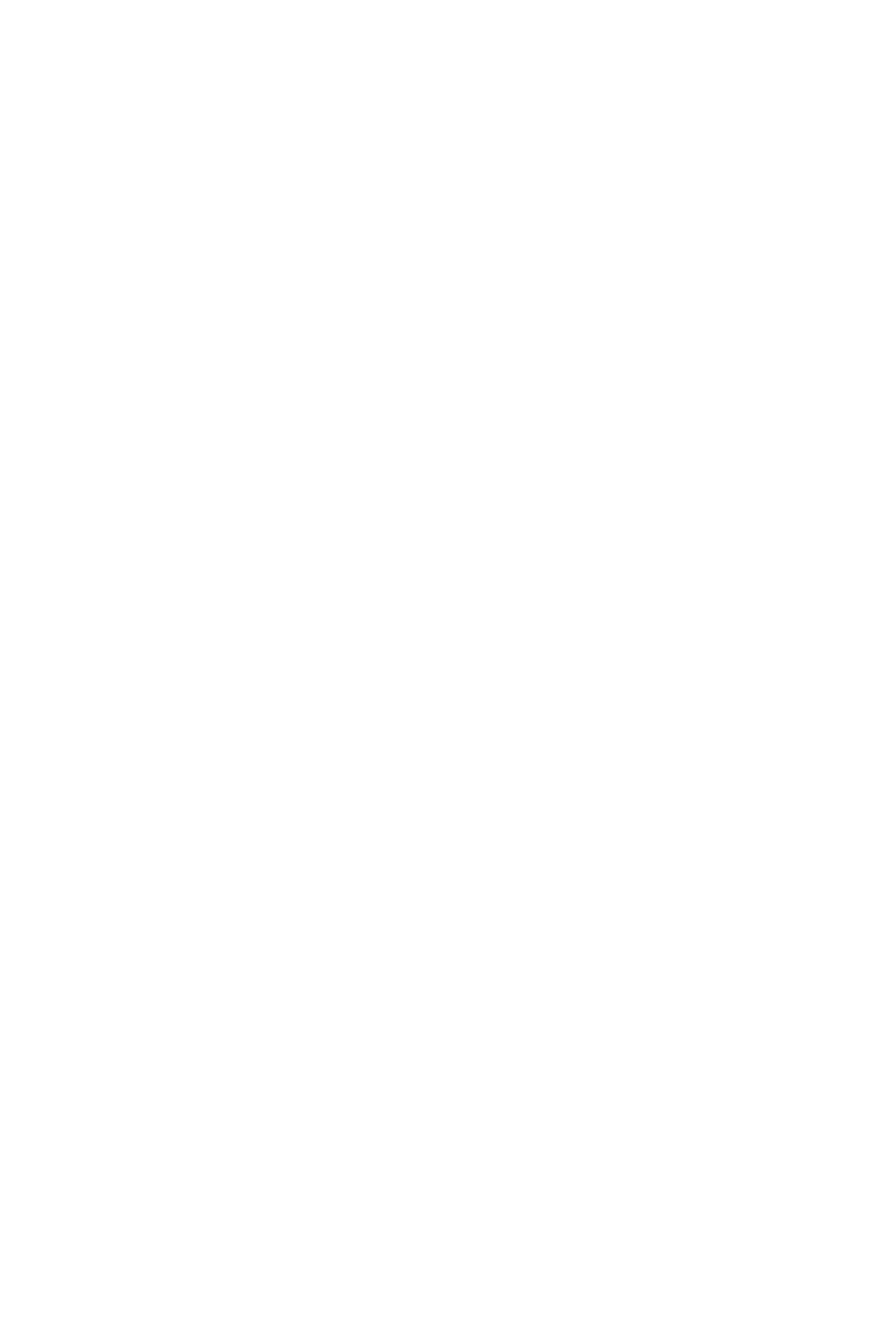
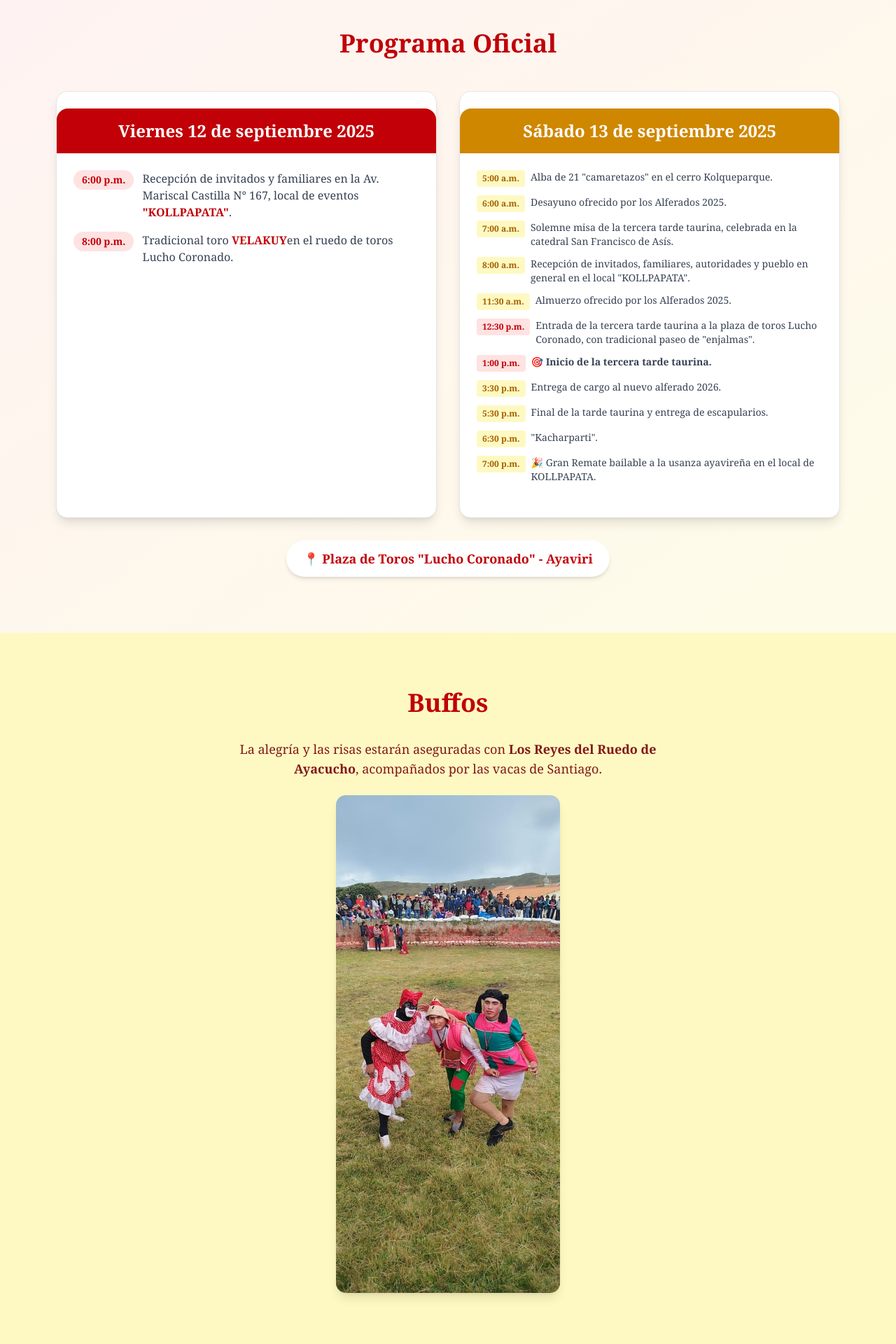
Before and after one commit to WilliansMZ/corrida-ayaviri, a Next.js app: page / in a window 1280 px wide. Shown: the part 2980-4900 px from the top of the page at 70% size. Before the commit the page ends 2942 px from the top, so only its background shows below. Built offline with nearby package versions, Linux system fonts and the light colour scheme.

Commit message:
Landing page completa

```diff
--- a/src/app/page.tsx
+++ b/src/app/page.tsx
@@ -210,6 +210,218 @@ export default function Home() {
         </div>
       </section>
 
+      {/* Programa del Evento */}
+      <section className="py-20 bg-gradient-to-br from-red-50 to-yellow-50">
+        <div className="max-w-6xl mx-auto px-4">
+          <h2 className="text-3xl sm:text-4xl font-bold text-red-700 mb-12 text-center">
+            Programa Oficial
+          </h2>
+
+          <div className="grid grid-cols-1 lg:grid-cols-2 gap-8">
+            {/* Viernes 12 de septiembre */}
+            <Card className="rounded-2xl shadow-lg overflow-hidden bg-white">
+              <CardContent className="p-6">
+                <div className="bg-red-700 text-white p-4 -m-6 mb-6 rounded-t-2xl">
+                  <h3 className="text-2xl font-bold text-center">
+                    Viernes 12 de septiembre 2025
+                  </h3>
+                </div>
+
+                <div className="space-y-4">
+                  <div className="flex items-start gap-3">
+                    <div className="bg-red-100 text-red-700 px-3 py-1 rounded-full text-sm font-semibold min-w-fit">
+                      6:00 p.m.
+                    </div>
+                    <p className="text-gray-700">
+                      Recepción de invitados y familiares en la Av. Mariscal Castilla N° 167,
+                      local de eventos <span className="font-bold text-red-700">&quot;KOLLPAPATA&quot;</span>.
+                    </p>
+                  </div>
+
+                  <div className="flex items-start gap-3">
+                    <div className="bg-red-100 text-red-700 px-3 py-1 rounded-full text-sm font-semibold min-w-fit">
+                      8:00 p.m.
+                    </div>
+                    <p className="text-gray-700">
+                      Tradicional toro <span className="font-bold text-red-700">VELAKUY</span>
+                      en el ruedo de toros Lucho Coronado.
+                    </p>
+                  </div>
+                </div>
+              </CardContent>
+            </Card>
+
+
+            {/* Sábado 13 de septiembre */}
+            <Card className="rounded-2xl shadow-lg overflow-hidden bg-white">
+              <CardContent className="p-6">
+                <div className="bg-yellow-600 text-white p-4 -m-6 mb-6 rounded-t-2xl">
+                  <h3 className="text-2xl font-bold text-center">
+                    Sábado 13 de septiembre 2025
+                  </h3>
+                </div>
+
+                <div className="space-y-3 text-sm">
+                  <div className="flex items-start gap-2">
+                    <div className="bg-yellow-100 text-yellow-700 px-2 py-1 rounded text-xs font-semibold min-w-fit">
+                      5:00 a.m.
+                    </div>
+                    <p className="text-gray-700">
+                      Alba de 21 &quot;camaretazos&quot; en el cerro Kolqueparque.
+                    </p>
+                  </div>
+
+                  <div className="flex items-start gap-2">
+                    <div className="bg-yellow-100 text-yellow-700 px-2 py-1 rounded text-xs font-semibold min-w-fit">
+                      6:00 a.m.
+                    </div>
+                    <p className="text-gray-700">
+                      Desayuno ofrecido por los Alferados 2025.
+                    </p>
+                  </div>
+
+                  <div className="flex items-start gap-2">
+                    <div className="bg-yellow-100 text-yellow-700 px-2 py-1 rounded text-xs font-semibold min-w-fit">
+                      7:00 a.m.
+                    </div>
+                    <p className="text-gray-700">
+                      Solemne misa de la tercera tarde taurina, celebrada en la catedral San Francisco de Asís.
+                    </p>
+                  </div>
+
+                  <div className="flex items-start gap-2">
+                    <div className="bg-yellow-100 text-yellow-700 px-2 py-1 rounded text-xs font-semibold min-w-fit">
+                      8:00 a.m.
+                    </div>
+                    <p className="text-gray-700">
+                      Recepción de invitados, familiares, autoridades y pueblo en general en el local &quot;KOLLPAPATA&quot;.
+                    </p>
+                  </div>
+
+                  <div className="flex items-start gap-2">
+                    <div className="bg-yellow-100 text-yellow-700 px-2 py-1 rounded text-xs font-semibold min-w-fit">
+                      11:30 a.m.
+                    </div>
+                    <p className="text-gray-700">
+                      Almuerzo ofrecido por los Alferados 2025.
+                    </p>
+                  </div>
+
+                  <div className="flex items-start gap-2">
+                    <div className="bg-red-100 text-red-700 px-2 py-1 rounded text-xs font-bold min-w-fit">
+                      12:30 p.m.
+                    </div>
+                    <p className="text-gray-700 font-medium">
+                      Entrada de la tercera tarde taurina a la plaza de toros Lucho Coronado,
+                      con tradicional paseo de &quot;enjalmas&quot;.
+                    </p>
+                  </div>
+
+                  <div className="flex items-start gap-2">
+                    <div className="bg-red-100 text-red-700 px-2 py-1 rounded text-xs font-bold min-w-fit">
+                      1:00 p.m.
+                    </div>
+                    <p className="text-gray-700 font-bold">
+                      🎯 Inicio de la tercera tarde taurina.
+                    </p>
+                  </div>
+
+                  <div className="flex items-start gap-2">
+                    <div className="bg-yellow-100 text-yellow-700 px-2 py-1 rounded text-xs font-semibold min-w-fit">
+                      3:30 p.m.
+                    </div>
+                    <p className="text-gray-700">
+                      Entrega de cargo al nuevo alferado 2026.
+                    </p>
+                  </div>
+
+                  <div className="flex items-start gap-2">
+                    <div className="bg-yellow-100 text-yellow-700 px-2 py-1 rounded text-xs font-semibold min-w-fit">
+                      5:30 p.m.
+                    </div>
+                    <p className="text-gray-700">
+                      Final de la tarde taurina y entrega de escapularios.
+                    </p>
+                  </div>
+
+                  <div className="flex items-start gap-2">
+                    <div className="bg-yellow-100 text-yellow-700 px-2 py-1 rounded text-xs font-semibold min-w-fit">
+                      6:30 p.m.
+                    </div>
+                    <p className="text-gray-700">
+                      &quot;Kacharparti&quot;.
+                    </p>
+                  </div>
+
+                  <div className="flex items-start gap-2">
+                    <div className="bg-yellow-100 text-yellow-700 px-2 py-1 rounded text-xs font-semibold min-w-fit">
+                      7:00 p.m.
+                    </div>
+                    <p className="text-gray-700">
+                      🎉 Gran Remate bailable a la usanza ayavireña en el local de KOLLPAPATA.
+                    </p>
+                  </div>
+                </div>
+              </CardContent>
+            </Card>
+          </div>
+
+          <div className="text-center mt-8">
+            <p className="text-lg text-red-700 font-semibold bg-white px-6 py-3 rounded-full shadow-md inline-block">
+              📍 Plaza de Toros "Lucho Coronado" - Ayaviri
+            </p>
+          </div>
+        </div>
+      </section>
+
+
+      {/* Buffos */}
+      <section className="py-20 bg-yellow-100 text-center">
+        <h2 className="text-3xl sm:text-4xl font-bold text-red-700 mb-8">
+          Buffos
+        </h2>
+        <p className="text-base sm:text-lg max-w-2xl mx-auto mb-6 px-4">
+          La alegría y las risas estarán aseguradas con{" "}
+          <span className="font-bold">Los Reyes del Ruedo de Ayacucho</span>,
+          acompañados por las vacas de Santiago.
+        </p>
+        <img
+          src="/images/buffos.jpeg"
+          alt="Buffos"
+          className="mx-auto w-56 sm:w-64 md:w-80 rounded-xl shadow-lg"
+        />
+      </section>
+
+
+      {/* Invitación final */}
+      <section className="py-20 bg-red-700 text-white text-center px-4">
+        <h2 className="text-3xl sm:text-4xl font-bold mb-6">
+          ¡Te esperamos en la Plaza de Toros de Ayaviri!
+        </h2>
+        <p className="max-w-2xl mx-auto text-base sm:text-lg mb-6">
+          Ven con tu familia y amigos a vivir la emoción de nuestra fiesta en
+          honor a la Virgen de Altagracia.
+          Una tradición que late en el corazón del pueblo.
+        </p>
+        <p className="text-lg font-semibold">📅 13 de septiembre de 2025</p>
+      </section>
+
+
+      {/* Footer */}
+      <footer className="bg-black text-white py-10 text-center px-4">
+        <p className="mb-4">Contacto: info@corridadetorosayaviri.com</p>
+        <div className="flex justify-center gap-6 mb-4">
+          <a href="#" className="hover:text-red-500">Facebook</a>
+          <a href="#" className="hover:text-red-500">Instagram</a>
+          <a href="#" className="hover:text-red-500">WhatsApp</a>
+        </div>
+        <p className="text-sm">
+          © 2025 Fiesta Taurina Ayaviri – En honor a la Virgen de Altagracia
+        </p>
+      </footer>
+
+
+
       {/* Modal de Biografía */}
       <AnimatePresence>
         {selectedTorero && (
```
